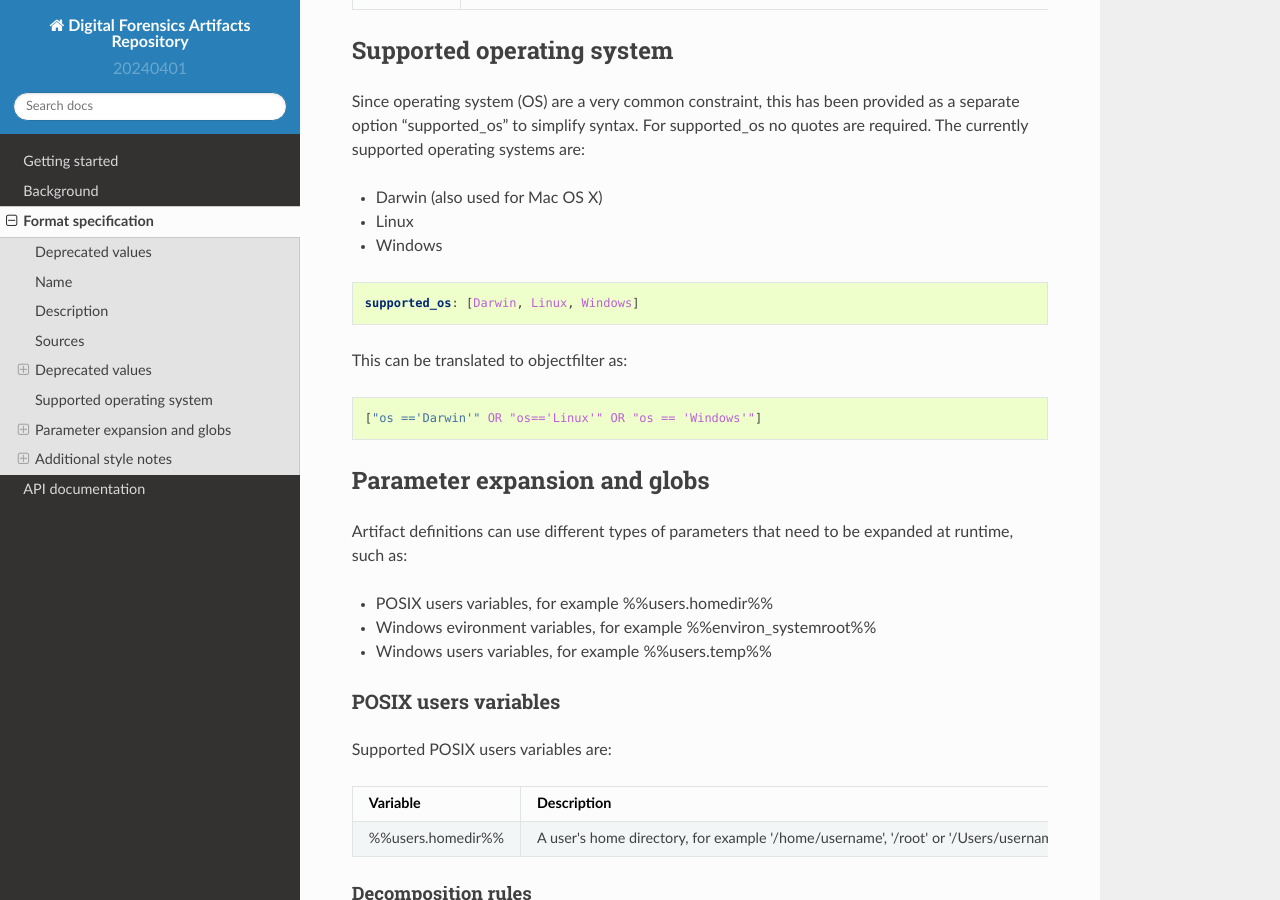
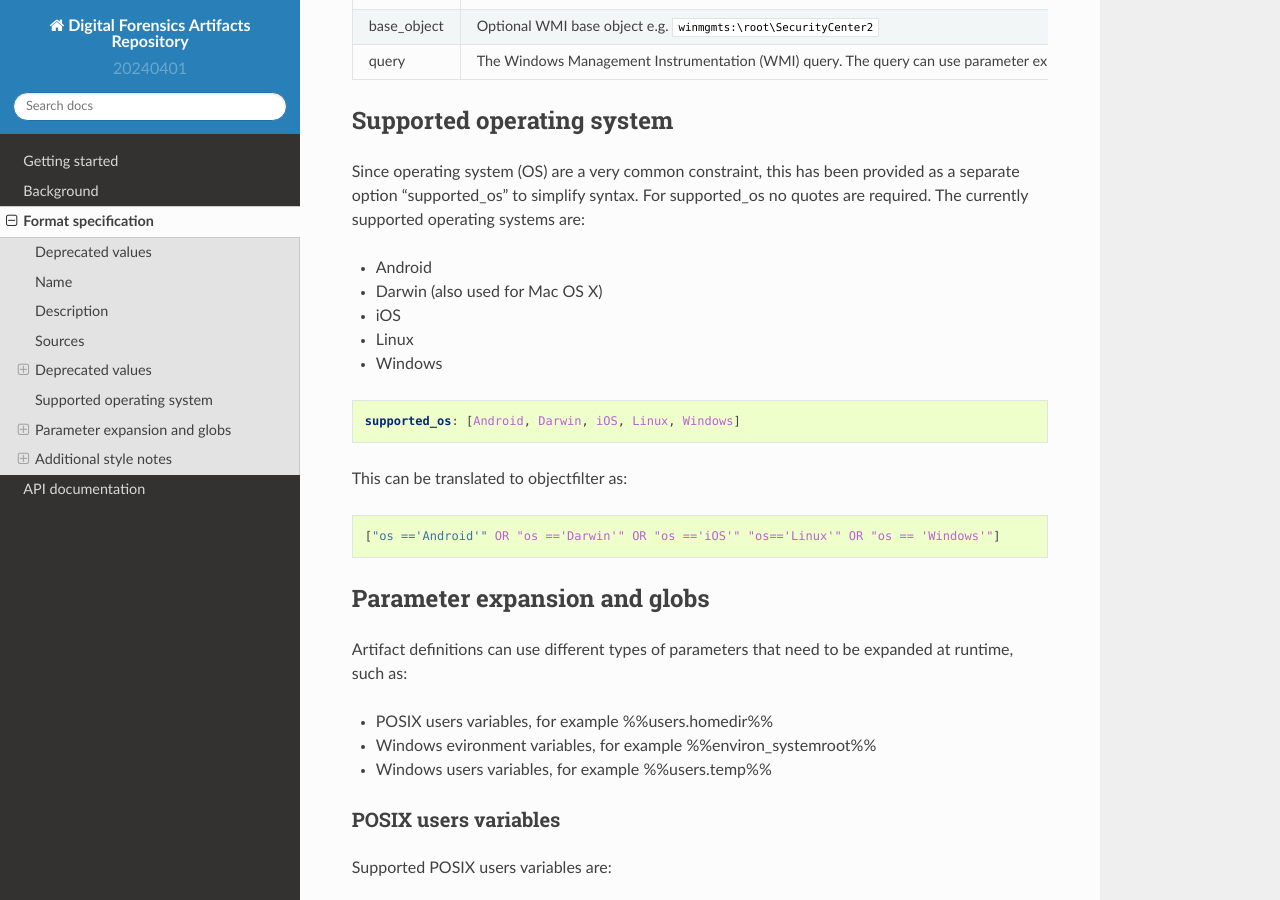
Before and after one commit to ForensicArtifacts/artifacts, a Sphinx documentation site: the page built from docs/sources/Format-specification.md, in a window 1280 px wide and 900 px high, scrolled down 6392 px. Built offline with Sphinx 7.4.7 and the Read the Docs theme 2.0.0, drawn with Linux system fonts in a browser that asks for light colours; some of the changed text lies outside the part shown.

Commit message:
Added iOS and Android as supported operating system (#626)

````diff
--- a/docs/sources/Format-specification.md
+++ b/docs/sources/Format-specification.md
@@ -49,7 +49,9 @@ Commonly used prefixes:
 
 Prefix | Description
 --- | ---
+Android | Android operating system specific artifact definition.
 Darwin | Mac OS (or Darwin) operating system specific artifact definition.
+iOS | iOS operating system specific artifact definition.
 Linux | Linux operating system specific artifact definition.
 Shell | Shell user-interface specific artifact definition.
 User | User specific artifact definition.
@@ -286,18 +288,20 @@ Since operating system (OS) are a very common constraint, this has been provided
 as a separate option "supported_os" to simplify syntax. For supported_os no
 quotes are required. The currently supported operating systems are:
 
+* Android
 * Darwin (also used for Mac OS X)
+* iOS
 * Linux
 * Windows
 
 ```yaml
-supported_os: [Darwin, Linux, Windows]
+supported_os: [Android, Darwin, iOS, Linux, Windows]
 ```
 
 This can be translated to objectfilter as:
 
 ```yaml
-["os =='Darwin'" OR "os=='Linux'" OR "os == 'Windows'"]
+["os =='Android'" OR "os =='Darwin'" OR "os =='iOS'" "os=='Linux'" OR "os == 'Windows'"]
 ```
 
 ## Parameter expansion and globs
````
Also changed, not shown: 1 other file.
